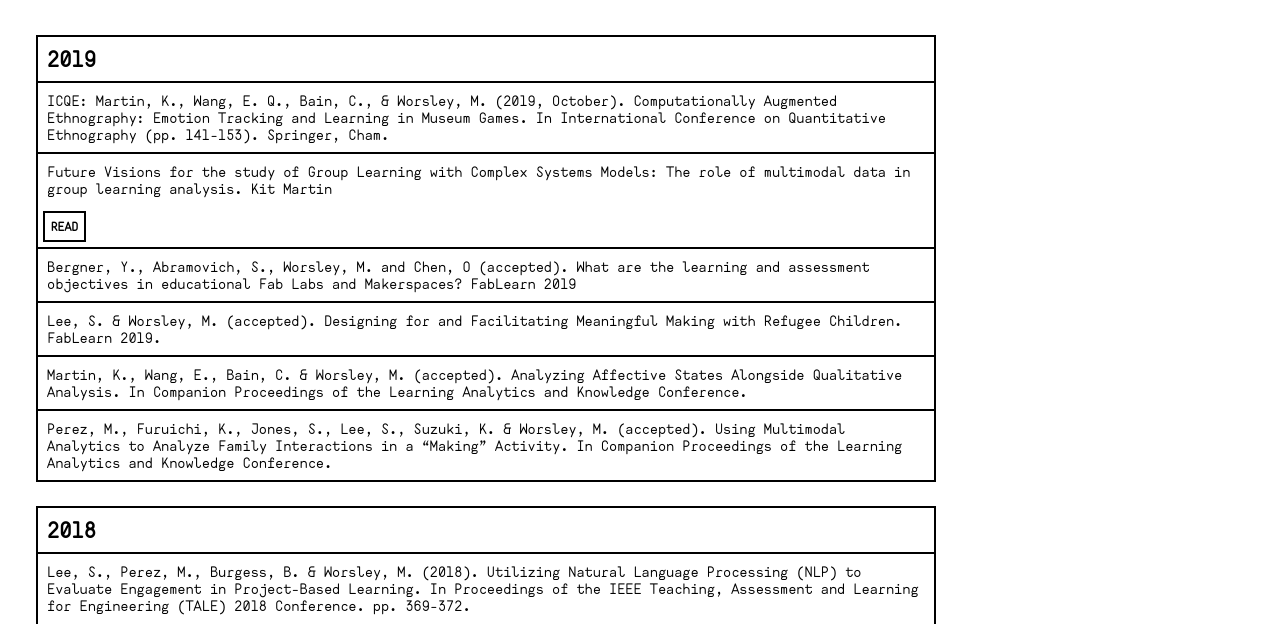
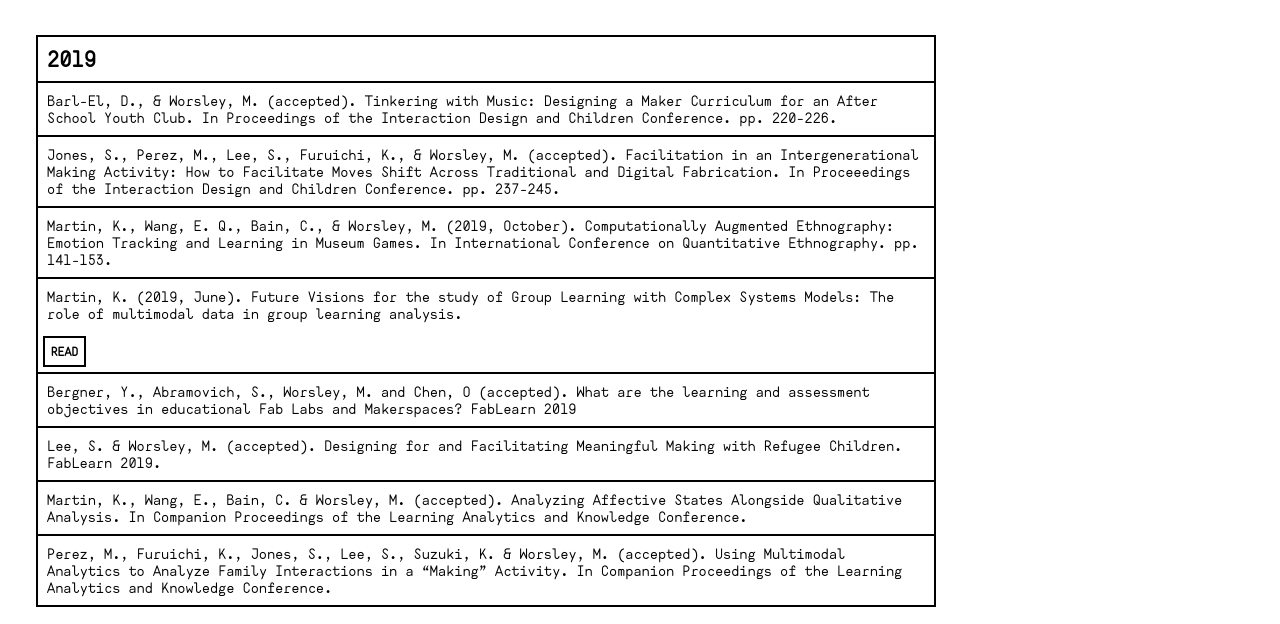
Before and after one commit to tiilt-lab/tiilt-website, a plain HTML site: page papers/index.html in a window 1280 px wide. Shown: the part 140-764 px from the top of the page. Drawn offline with Linux system fonts and the light colour scheme; files whose address does not match are found by name.

Commit message:
idc papers added

```diff
--- a/papers/index.html
+++ b/papers/index.html
@@ -56,22 +56,38 @@
         <section class="textblock">
             <h1 class="windowheader">2019</h1>
             <div class="window__paper">
-                <p>ICQE: Martin, K., Wang, E. Q., Bain, C., & Worsley, M. (2019, October). Computationally Augmented
-                    Ethnography: Emotion Tracking and Learning in Museum Games. In International Conference on Quantitative
-                     Ethnography (pp. 141-153). Springer, Cham.</p>
+                <p>Barl-El, D., & Worsley, M. (accepted). Tinkering with Music: Designing a Maker Curriculum
+                  for an After School Youth Club. In Proceedings of the Interaction Design and Children Conference.
+                  pp. 220-226.
+                </p>
             </div>
             <div class="window__paper">
-                    <p>Future Visions for the study of Group Learning with Complex Systems Models: The role of multimodal
-                         data in group learning analysis. Kit Martin </p>
-                         <a href="https://collaborationanalytics.files.wordpress.com/2019/06/submission-4-martin.pdf">READ</a>
+                <p>Jones, S., Perez, M., Lee, S., Furuichi, K., & Worsley, M. (accepted). Facilitation in an
+                  Intergenerational Making Activity: How to Facilitate Moves Shift Across Traditional and Digital
+                  Fabrication. In Proceeedings of the Interaction Design and Children Conference. pp. 237-245.
+                </p>
+            </div>
+            <div class="window__paper">
+                <p>Martin, K., Wang, E. Q., Bain, C., & Worsley, M. (2019, October). Computationally Augmented
+                  Ethnography: Emotion Tracking and Learning in Museum Games. In International Conference on
+                  Quantitative Ethnography. pp. 141-153.
+                </p>
+            </div>
+            <div class="window__paper">
+                <p>Martin, K. (2019, June). Future Visions for the study of Group Learning with Complex Systems Models:
+                  The role of multimodal data in group learning analysis.
+                </p>
+                <a href="https://collaborationanalytics.files.wordpress.com/2019/06/submission-4-martin.pdf">READ</a>
             </div>
             <div class="window__paper">
                 <p>Bergner, Y., Abramovich, S., Worsley, M. and Chen, O (accepted). What are the learning and
-                    assessment objectives in educational Fab Labs and Makerspaces? FabLearn 2019</p>
+                  assessment objectives in educational Fab Labs and Makerspaces? FabLearn 2019
+                </p>
             </div>
             <div class="window__paper">
                 <p>Lee, S. & Worsley, M. (accepted). Designing for and Facilitating Meaningful Making with Refugee
-                    Children. FabLearn 2019.</p>
+                  Children. FabLearn 2019.
+                </p>
             </div>
             <div class="window__paper">
                 <p>Martin, K., Wang, E., Bain, C. & Worsley, M. (accepted). Analyzing Affective States Alongside
@@ -110,7 +126,7 @@
                     of the 2018 International Conference of the Learning Sciences. London, England. pp. 1109-1112. </p>
             </div>
             <div class="window__paper">
-                <p>Lee, S., Barel, D., Martin, K., Worsley, M. (2018). Facilitation in Informal Makerspaces. In the
+                <p>Lee, S., Bar-El, D., Martin, K., Worsley, M. (2018). Facilitation in Informal Makerspaces. In the
                     Proceedings of the 2018 International Conference of the Learning Sciences. London, England. pp.
                     1759-1760.
                 </p>
```
